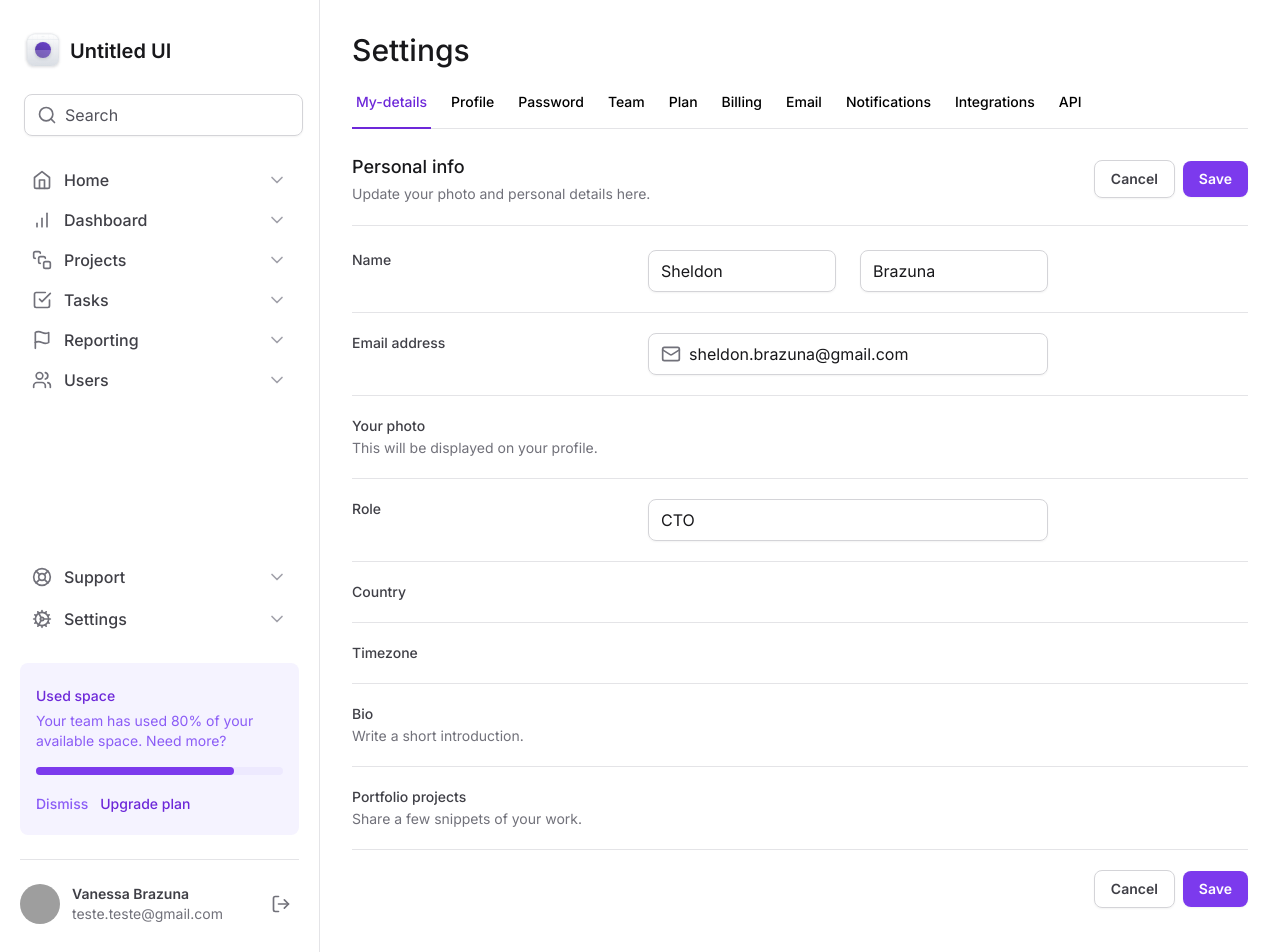
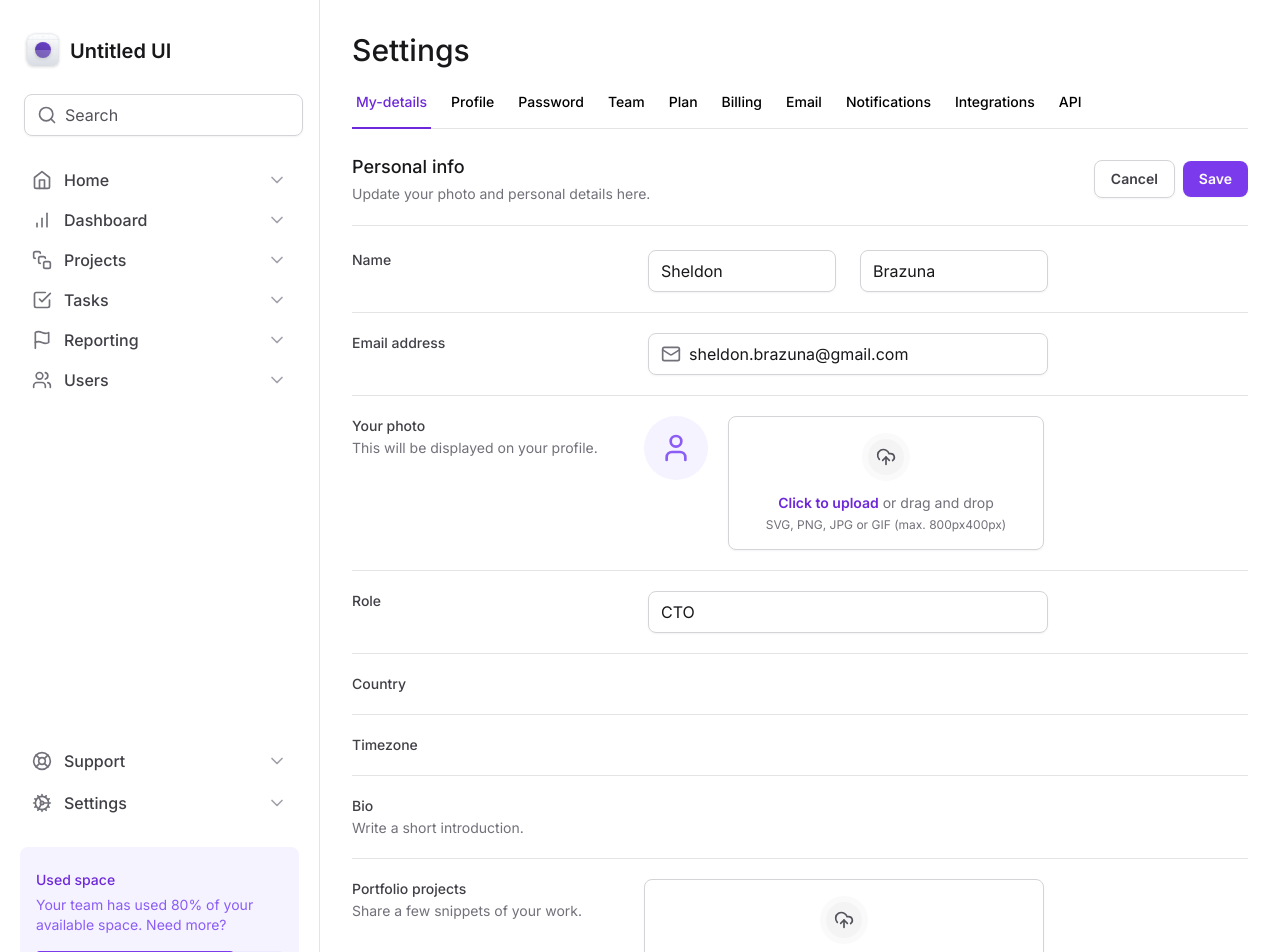
Before and after one commit to vanessabrazuna/dashboard-tailwind, a Next.js app: page / in a window 1280 px wide. Shown: the top 952 px of the page. Built offline with nearby package versions, Linux system fonts and the light colour scheme; grey boxes are pictures that could not be loaded.

Commit message:
Avatar upload

```diff
--- a/src/app/page.tsx
+++ b/src/app/page.tsx
@@ -1,6 +1,7 @@
+import { Mail } from 'lucide-react'
 import { SettingsTabs } from '@/components/SettingsTabs'
 import * as Input from '@/components/Input'
-import { Mail } from 'lucide-react'
+import * as FileInput from '@/components/Form/FileInput'
 
 export default function Home() {
   return (
@@ -85,7 +86,11 @@
                 This will be displayed on your profile.
               </span>
             </label>
-            <div></div>
+            <FileInput.Root className="flex items-start gap-5">
+              <FileInput.ImagePreview />
+              <FileInput.Trigger />
+              <FileInput.Control />
+            </FileInput.Root>
           </div>
 
           <div className="grid gap-3 grid-cols-form pt-5">
@@ -137,7 +142,10 @@
                 Share a few snippets of your work.
               </span>
             </label>
-            <div></div>
+            <FileInput.Root>
+              <FileInput.Trigger />
+              <FileInput.Control multiple />
+            </FileInput.Root>
           </div>
 
           <div className="flex items-center justify-end gap-2 pt-5">
--- /dev/null
+++ b/src/components/Form/FileInput/Control.tsx
@@ -0,0 +1,26 @@
+'use client'
+
+import { ChangeEvent, ComponentProps } from 'react'
+import { useFileInput } from './Root'
+
+export type ControlProps = ComponentProps<'input'>
+
+export function Control(props: ControlProps) {
+  const { id, onFilesSelected } = useFileInput()
+
+  function handleFilesSelected(event: ChangeEvent<HTMLInputElement>) {
+    if (!event.target.files?.length) {
+      return
+    }
+  }
+
+  return (
+    <input
+      type="file"
+      className="sr-only"
+      onChange={handleFilesSelected}
+      id={id}
+      {...props}
+    />
+  )
+}
--- /dev/null
+++ b/src/components/Form/FileInput/ImagePreview.tsx
@@ -0,0 +1,9 @@
+import { User } from 'lucide-react'
+
+export function ImagePreview() {
+  return (
+    <div className="flex h-16 w-16 items-center justify-center rounded-full bg-violet-50">
+      <User className="w-8 h-8 text-violet-500" />
+    </div>
+  )
+}
--- /dev/null
+++ b/src/components/Form/FileInput/Root.tsx
@@ -0,0 +1,32 @@
+'use client'
+
+import {
+  ComponentProps,
+  createContext,
+  useContext,
+  useId,
+  useState,
+} from 'react'
+
+export type RootProps = ComponentProps<'div'>
+
+type FileInputContextType = {
+  id: string
+  files: File[]
+  onFilesSelected: (files: File[]) => void
+}
+
+const FileInputContext = createContext({} as FileInputContextType)
+
+export function Root(props: RootProps) {
+  const id = useId()
+  const [files, setFiles] = useState<File[]>([])
+
+  return (
+    <FileInputContext.Provider value={{ id, files, onFilesSelected: setFiles }}>
+      <div {...props} />
+    </FileInputContext.Provider>
+  )
+}
+
+export const useFileInput = () => useContext(FileInputContext)
--- /dev/null
+++ b/src/components/Form/FileInput/Trigger.tsx
@@ -0,0 +1,27 @@
+'use client'
+
+import { UploadCloud } from 'lucide-react'
+import { useFileInput } from './Root'
+
+export function Trigger() {
+  const { id } = useFileInput()
+
+  return (
+    <label
+      htmlFor={id}
+      className="group flex-1 cursor-pointer flex flex-col items-center gap-3 rounded-lg border border-zinc-300 px-6 py-4 text-center text-zinc-500 shadow-sm hover:border-violet-200 hover:bg-violet-25 hover:text-violet-500"
+    >
+      <div className="rounded-full border-6 border-zinc-50 bg-zinc-100 p-2 group-hover:border-violet-50 group-hover:bg-violet-100">
+        <UploadCloud className="h-5 w-5 text-zinc-600 group-hover:text-violet-600" />
+      </div>
+
+      <div className="flex flex-col items-center gap-1">
+        <span className="text-sm">
+          <span className="font-semibold text-violet-700">Click to upload</span>{' '}
+          or drag and drop
+        </span>
+        <span className="text-xs">SVG, PNG, JPG or GIF (max. 800px400px)</span>
+      </div>
+    </label>
+  )
+}
--- /dev/null
+++ b/src/components/Form/FileInput/index.tsx
@@ -0,0 +1,6 @@
+import { Control } from './Control'
+import { ImagePreview } from './ImagePreview'
+import { Root } from './Root'
+import { Trigger } from './Trigger'
+
+export { Control, ImagePreview, Root, Trigger }
--- a/tailwind.config.js
+++ b/tailwind.config.js
@@ -8,6 +8,15 @@
         profile: 'max-content 1fr min-content',
         form: 'minmax(7.5rem, 17.5rem), minmax(25rem, 1fr), minmax(0, 15rem)',
       },
+      borderWidth: {
+        6: '6px',
+      },
+
+      colors: {
+        violet: {
+          25: '#fcfaff',
+        },
+      },
     },
   },
   plugins: [],
```
